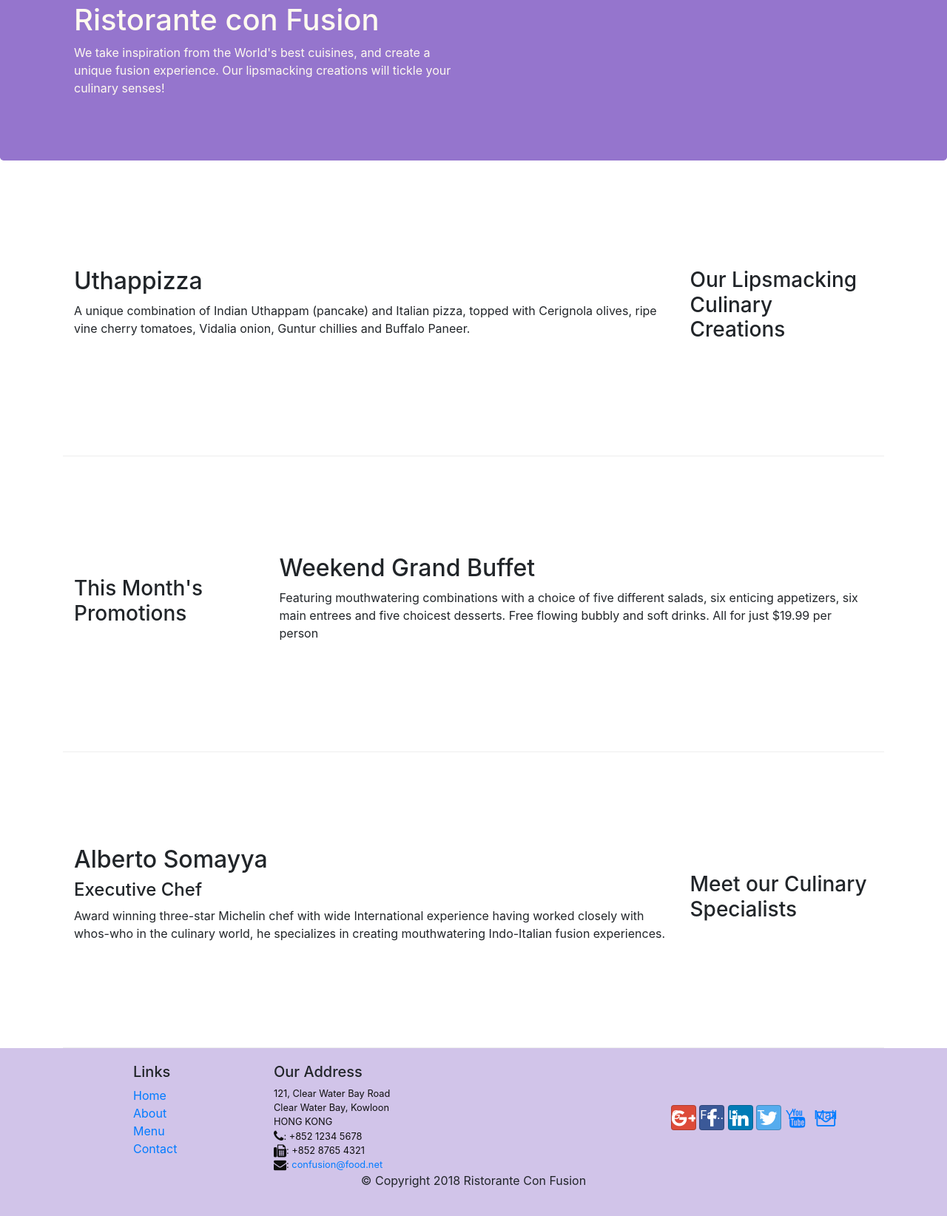
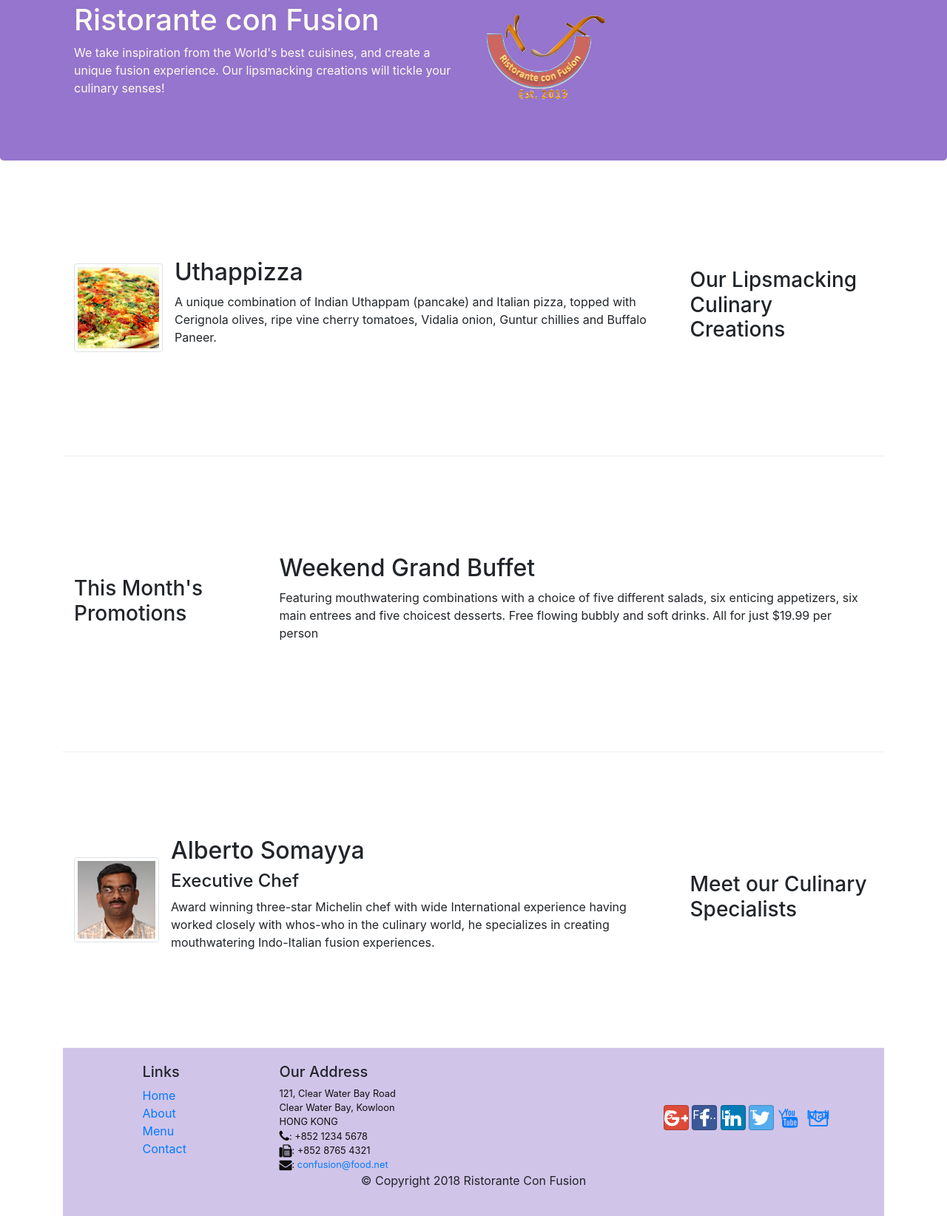
Before and after one commit to sanjanadalvi/conFusion, a website: page index.html in a window 1280 px wide. Shown: the part 67-1711 px from the top of the page at 74% size. Drawn offline with nearby package versions, Linux system fonts and the light colour scheme.

Commit message:
Images and Media

```diff
--- a/index.html
+++ b/index.html
@@ -21,7 +21,7 @@
             <button class="navbar-toggler" type="button" data-toggle="collapse" data-target="#Navbar">
                 <span class="navbar-toggler-icon"></span>
             </button>
-            <a class="navbar-brand mr-auto" href="#">Ristorante Con Fusion</a>
+            <a class="navbar-brand mr-auto" href="#"><img src="img/logo.png" height="30" width="41"></a>
             <div class="collapse navbar-collapse" id="Navbar">
                 <ul class="navbar-nav mr-auto">
                     <li class="nav-item active"><a class="nav-link" href="#"><span class="fa fa-home fa-lg"></span> Home</a></li>
@@ -40,7 +40,8 @@
                     <h1>Ristorante con Fusion</h1>
                     <p>We take inspiration from the World's best cuisines, and create a unique fusion experience. Our lipsmacking creations will tickle your culinary senses!</p>
                 </div>
-                <div class="col-12 col-sm">
+                <div class="col-12 col-sm align-self-center">
+                    <img src="img/logo.png" class="img-fluid">
                 </div>
             </div>
         </div>
@@ -52,8 +53,15 @@
                 <h3>Our Lipsmacking Culinary Creations</h3>
             </div>
             <div class="col col-sm order-sm-first col-md">
-                <h2>Uthappizza</h2>
-                <p>A unique combination of Indian Uthappam (pancake) and Italian pizza, topped with Cerignola olives, ripe vine cherry tomatoes, Vidalia onion, Guntur chillies and Buffalo Paneer.</p>
+                <div class="media">
+                    <img class="d-flex mr-3 img-thumbnail align-self-center"
+                        src="img/uthappizza.png" alt="uthappizza">
+                    <div class="media-body">
+                            <h2 class="mt-0">Uthappizza</h2>
+                            <p class="d-none d-sm-block">A unique combination of Indian Uthappam (pancake) and Italian pizza, topped with Cerignola olives, ripe vine cherry tomatoes, Vidalia onion, Guntur chillies and Buffalo Paneer.</p>
+
+                    </div>
+                 </div>
             </div>
         </div>
 
@@ -73,12 +81,18 @@
                 <h3>Meet our Culinary Specialists</h3>
             </div>
             <div class="col col-sm order-sm-first col-md">
-                <h2>Alberto Somayya</h2>
-                <h4>Executive Chef</h4>
-                <p>Award winning three-star Michelin chef with wide International experience having worked closely with whos-who in the culinary world, he specializes in creating mouthwatering Indo-Italian fusion experiences. </p>
+                <div class="media">
+                    <img class="d-flex mr-3 img-thumbnail align-self-center"
+                        src="img/alberto.png" alt="Alberto Somayya">
+                    <div class="media-body">
+                        <h2 class="mt-0">Alberto Somayya</h2>
+                        <h4>Executive Chef</h4>
+                        <p class="d-none d-sm-block">Award winning three-star Michelin chef with wide International experience having worked closely with whos-who in the culinary world, he specializes in creating mouthwatering Indo-Italian fusion experiences. </p>
+                    </div>
+                </div>
             </div>
         </div>
-    </div>
+
 
     <footer class="footer">
         <div class="container">
```
Also changed, not shown: aboutus.html (+3 -2 lines), contactus.html (+3 -2 lines), img/alberto.png (added), img/buffet.png (added), img/logo.png (added), img/uthappizza.png (added), 1 other file.
